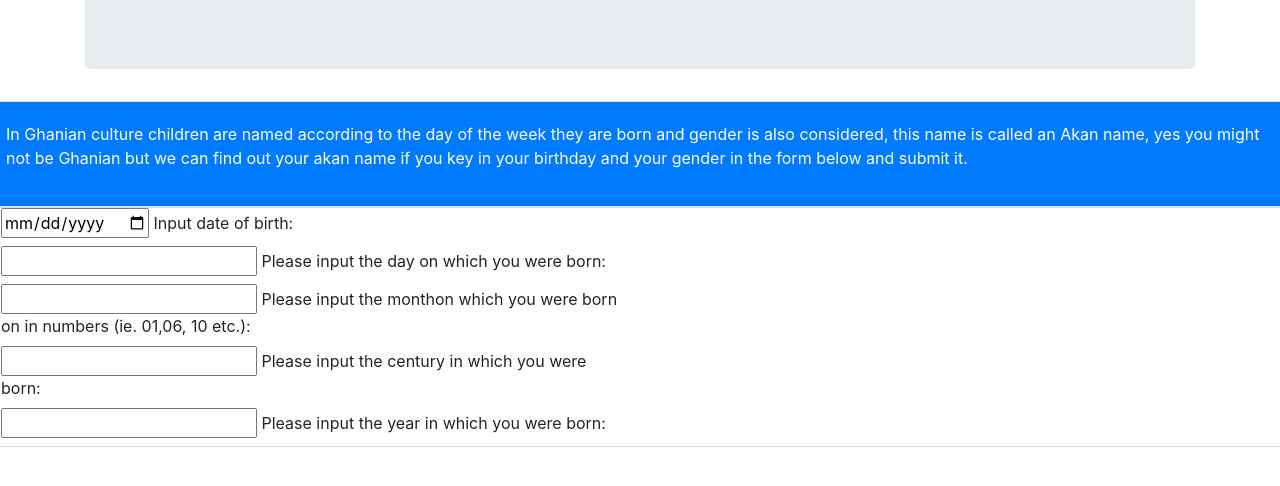
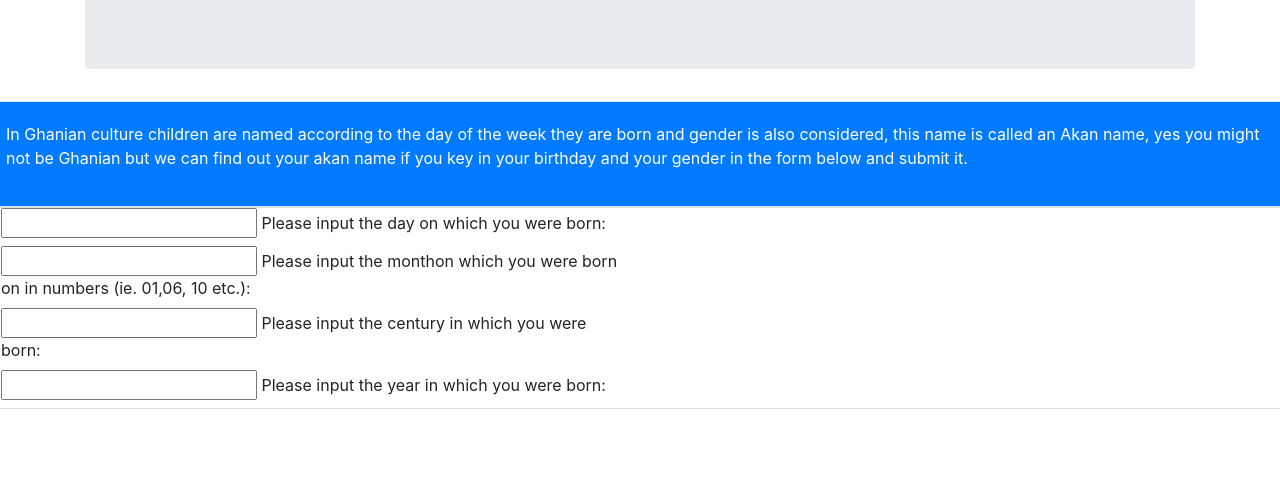
Before and after one commit to murumba631/akan-name-application, a plain HTML site: page index.html in a window 1280 px wide. Shown: the part 152-638 px from the top of the page. Drawn offline with Linux system fonts and the light colour scheme.

Commit message:
removed date input

```diff
--- a/index.html
+++ b/index.html
@@ -27,10 +27,6 @@
                     <div class="col-md-6">
                         <form>
                             <label>
-                                <input type="date" id="date">
-                                Input date of birth:
-                            </label>
-                            <label>
                                 <input type="number" id="day">
                                 Please input the day on which you were born:
                             </label>
```
